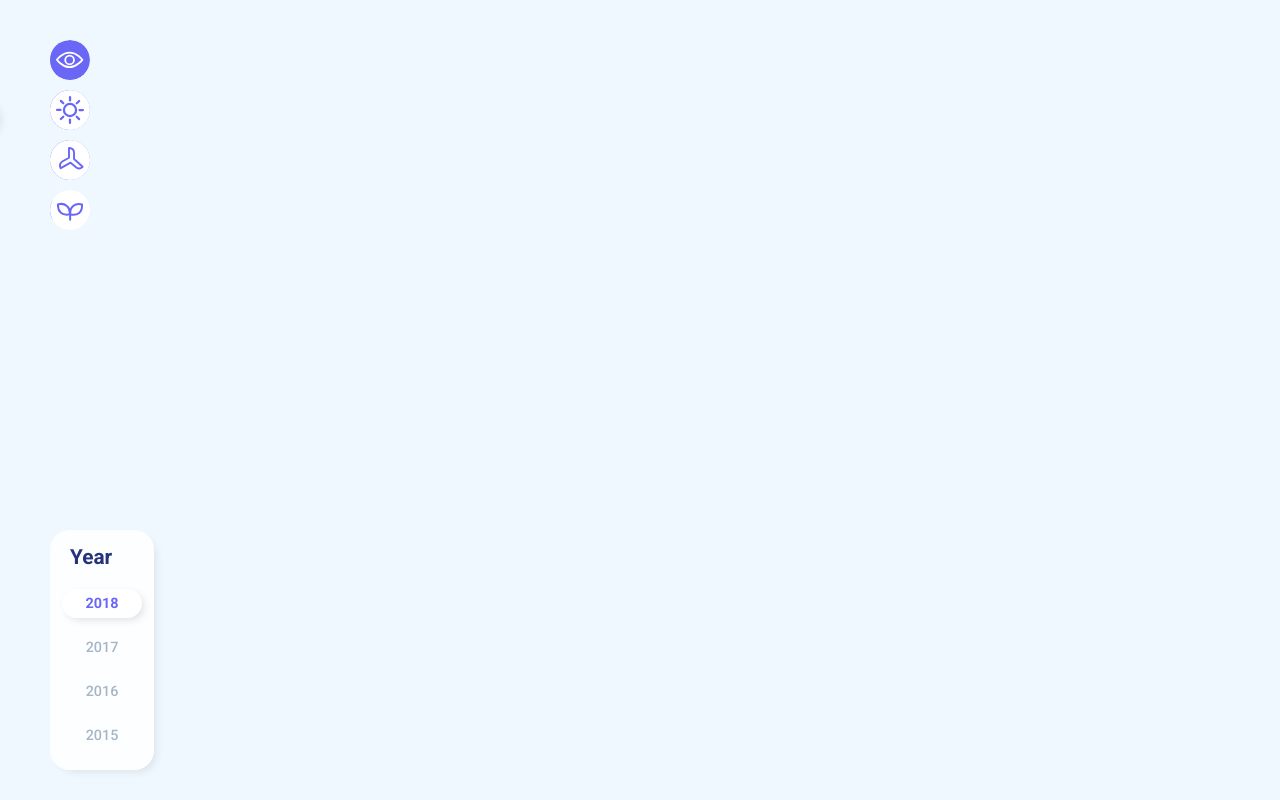
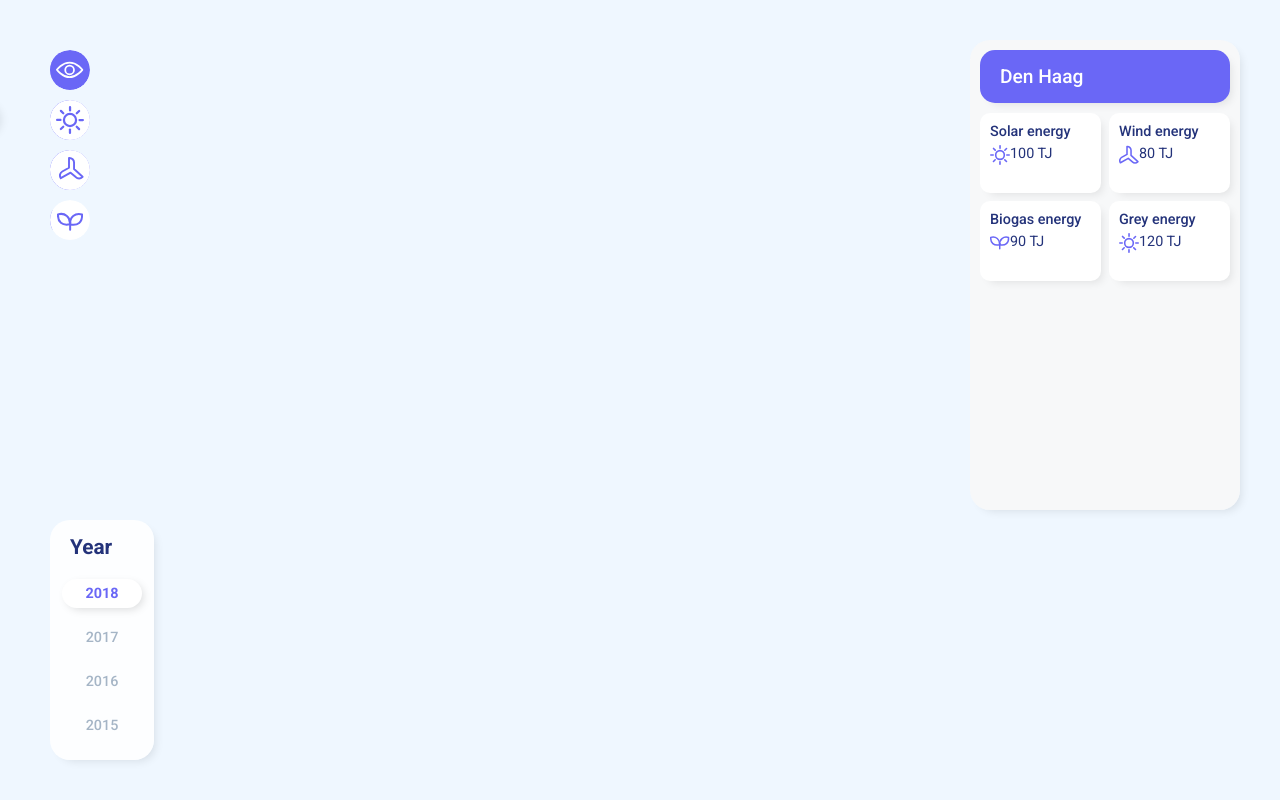
Before and after one commit to roelandvs/empower, a website built with Parcel: page qgis-map/index.html in a window 1280 px wide. Built offline with nearby package versions, Linux system fonts and the light colour scheme.

Commit message:
start right sidebar content

```diff
--- a/qgis-map/css/style.css
+++ b/qgis-map/css/style.css
@@ -49,20 +49,86 @@ td:nth-child(2) {
 	color: #24337A;
 }
 
+aside {
+	width: 250px;
+	z-index: 1100;
+	position: absolute;
+	top: 0;
+	background: #fff;
+	box-shadow: 5px 5px 10px -4px rgba(0,0,0,0.1);
+}
+
+aside h3 {
+	font-size: 0.9em;
+	font-weight: 600;
+	margin-bottom: 5px;
+}
+
+aside:nth-of-type(1) {
+	left: -280px;
+	/*left: 0px;*/
+	height: 100%;
+	transition: 0.8s all;
+}
+
+aside:nth-of-type(2) {
+	width: 270px;
+	right: 0;
+	margin: 40px;
+	border-radius: 20px;
+	height: 470px;
+	padding: 10px;
+	background-color: rgba(249,249,249, 0.87);
+}
+
+aside:nth-of-type(2) h2 {
+	background-color: #6A67F6;
+	border-radius: 15px;
+	padding: 15px 20px;
+	color: #fff;
+	margin-bottom: 10px;
+	font-weight: 500;
+	font-size: 1.2em;
+	box-shadow: 5px 5px 10px -4px rgba(0,0,0,0.1);
+}
+
+aside:nth-of-type(2) > div {
+	display: flex;
+	flex-wrap: wrap;
+	justify-content: space-between;
+}
+
+.energy-container {
+	width: calc(50% - 4px);
+	height: 80px;
+	padding: 10px;
+	border-radius: 10px;
+	margin-bottom: 8px;
+	background-color: #fff;
+	box-shadow: 5px 5px 10px -4px rgba(0,0,0,0.1);
+}
+
+.energy-container > div {
+	display: flex;
+	flex-direction: row;
+}
+
+.energy-container img {
+	width: 20px;
+	height: 20px;
+}
+
+.energy-container p {
+
+}
+
+.energy-container h3 {
+	font-weight: 500;
+}
+
 .empower:hover {
 	stroke-width: 3;
 	filter: brightness(1.5);
-}
-
-.no-display {
-	display: none;
-}
-
-#overlay {
-	z-index: 1100;
-	margin: 0;
-	padding: 0;
-	background-color: transparent;
 }
 
 #sidebar-away {
@@ -82,27 +148,12 @@ td:nth-child(2) {
 	margin: 10px 0 10px 2px;
 }
 
-.sidebar {
-	width: 250px;
-	z-index: 1100;
-	position: absolute;
-	top: 0;
-	background: #fff;
-	box-shadow: 5px 5px 10px -4px rgba(0,0,0,0.1);
-}
-
-.sidebar h3 {
-	font-size: 0.9em;
-	font-weight: 600;
-	margin-bottom: 5px;
-}
-
 .energy-buttons,
 .year-selector {
 	position: absolute;
 	left: 0;
 	z-index: 1100;
-	margin: 30px 50px;
+	margin: 40px 50px;
 	transition: 0.8s all;
 }
 
@@ -135,24 +186,6 @@ td:nth-child(2) {
 .year-selector p:hover {
 	color: #6A67F6;
 	font-weight: 700;
-}
-
-.sidebar-right {
-	right: 0;
-	margin: 50px;
-	border-radius: 20px;
-	/*height: calc(100% - 100px);*/
-	height: 470px;
-	opacity: 0.8;
-	padding: 30px 40px;
-	display: none;
-}
-
-.sidebar-left {
-	left: -280px;
-	/*left: 0px;*/
-	height: 100%;
-	transition: 0.8s all;
 }
 
 .sidebar-content::-webkit-scrollbar {
@@ -198,7 +231,7 @@ td:nth-child(2) {
 	font-size: 0.8em;
 }
 
-.sidebar #region {
+#region {
 	font-size: 0.9em;
 	font-weight: 500;
 	color: #B4DF38;
@@ -346,3 +379,7 @@ td:nth-child(2) {
 .active-energy img {
 	filter: invert(100%) sepia(100%) saturate(0%) hue-rotate(182deg) brightness(158%) contrast(102%);
 }
+
+.no-display {
+	display: none;
+}
--- a/qgis-map/index.html
+++ b/qgis-map/index.html
@@ -16,7 +16,7 @@
     </head>
 
     <body>
-        <div class="sidebar sidebar-left">
+        <aside>
             <div id="sidebar-away">
                 <img src="images/arrow-left.png" alt="arrow">
             </div>
@@ -123,7 +123,44 @@
                     </div>
                 </div>
             </section>
-        </div>
+        </aside>
+
+        <aside>
+            <h2>Den Haag</h2>
+            <div>
+                <div class="energy-container">
+                    <h3>Solar energy</h3>
+                    <div>
+                        <img src="images/sun-icon.svg" alt="sun icon">
+                        <p>100 TJ</p>
+                    </div>
+                </div>
+
+                <div class="energy-container">
+                    <h3>Wind energy</h3>
+                    <div>
+                        <img src="images/wind-icon.svg" alt="wind icon">
+                        <p>80 TJ</p>
+                    </div>
+                </div>
+
+                <div class="energy-container">
+                    <h3>Biogas energy</h3>
+                    <div>
+                        <img src="images/biogas-icon.svg" alt="biogas icon">
+                        <p>90 TJ</p>
+                    </div>
+                </div>
+
+                <div class="energy-container">
+                    <h3>Grey energy</h3>
+                    <div>
+                        <img src="images/sun-icon.svg" alt="sun icon">
+                        <p>120 TJ</p>
+                    </div>
+                </div>
+            </div>
+        </aside>
 
         <div class="energy-buttons">
             <div>
@@ -150,7 +187,7 @@
             <div>
                 <p class="energy-button-text">Biogas</p>
                 <div onclick="colorEnergyButton(this)" class="round-button" id="biogas">
-                    <img src="images/biogas-icon.svg" alt="wind icon">
+                    <img src="images/biogas-icon.svg" alt="biogas icon">
                 </div>
             </div>
         </div>
@@ -161,10 +198,6 @@
             <p onclick="changeYear(this)">2017</p>
             <p onclick="changeYear(this)">2016</p>
             <p onclick="changeYear(this)">2015</p>
-        </div>
-
-        <div class="sidebar sidebar-right" id="yo">
-        </div>
         </div>
 
         <div id="map">
--- a/qgis-map/js/index.js
+++ b/qgis-map/js/index.js
@@ -1,13 +1,14 @@
-const initiativeSidebar = document.querySelector(".sidebar");
+const initiativeSidebar = document.querySelector("aside");
 const buttonContainer = document.querySelector(".energy-buttons");
 const yearContainer = document.querySelector(".year-selector");
 const yearMenuItems = document.querySelectorAll(".year-selector > p");
+// const energyButtons = document.getElementsByClassName("round-button");
 const energyItems = document.querySelectorAll(".energy-buttons > div > div");
 const gemeentes = Array.from(document.getElementsByClassName("empower"));
 
-function buildSidebar(gemeente) {
+function buildSidebarLeft(gemeente) {
 	const shapeClass = document.querySelector(".sidebar-gemeente");
-	const sidebarTitle = document.querySelector(".sidebar-left h2");
+	const sidebarTitle = document.querySelector("aside:nth-of-type(1) h2");
 	const gemeenteNaam = document.getElementsByClassName("gemeente-titel");
 
 	const inwonersTekst = document.getElementById("population");
@@ -21,6 +22,8 @@ function buildSidebar(gemeente) {
 	const shapeValues = gemeente.getAttribute('d');
 	const xCoordinate = gemeente.getBBox().x;
 	const yCoordinate = gemeente.getBBox().y;
+
+	buildSidebarRight(gemeente);
 
 	//fills all the text of the sidebar with info
 	sidebarTitle.innerText = gemeenteNaam[0].innerText;
@@ -47,6 +50,12 @@ function buildSidebar(gemeente) {
 	} else {
 		shapeClass.style.transform = "translate(" + "-" + xCoordinate + "px, -" + yCoordinate + "px)";
 	}
+};
+
+function buildSidebarRight(gemeente) {
+	const sidebarTitle = document.querySelector("aside:nth-of-type(2) h2");
+	const gemeenteNaam = document.getElementsByClassName("gemeente-titel");
+	sidebarTitle.innerText = gemeenteNaam[0].innerText;
 };
 
 function moveSidebar() {
@@ -136,6 +145,10 @@ function generateNewPath() {
     map.addLayer(layer_Gemeentegrenzen_2019shpGemeentegrenzen__voorlopig____kustlijn_0);
 };
 
+//doens't send 'this' to function unless inline onclick function
+// for (let button of energyButtons) {
+// 	button.addEventListener("click", colorEnergyButton(this));
+// };
 document.getElementById("sun").addEventListener("click", switchZonneEnergie);
 document.getElementById("percentage").addEventListener("click", switchGroenPercentage);
 document.getElementById("wind").addEventListener("click", switchWindEnergie);
```
Also changed, not shown: qgis-map/js/leaflet-js/leaflet.js.
